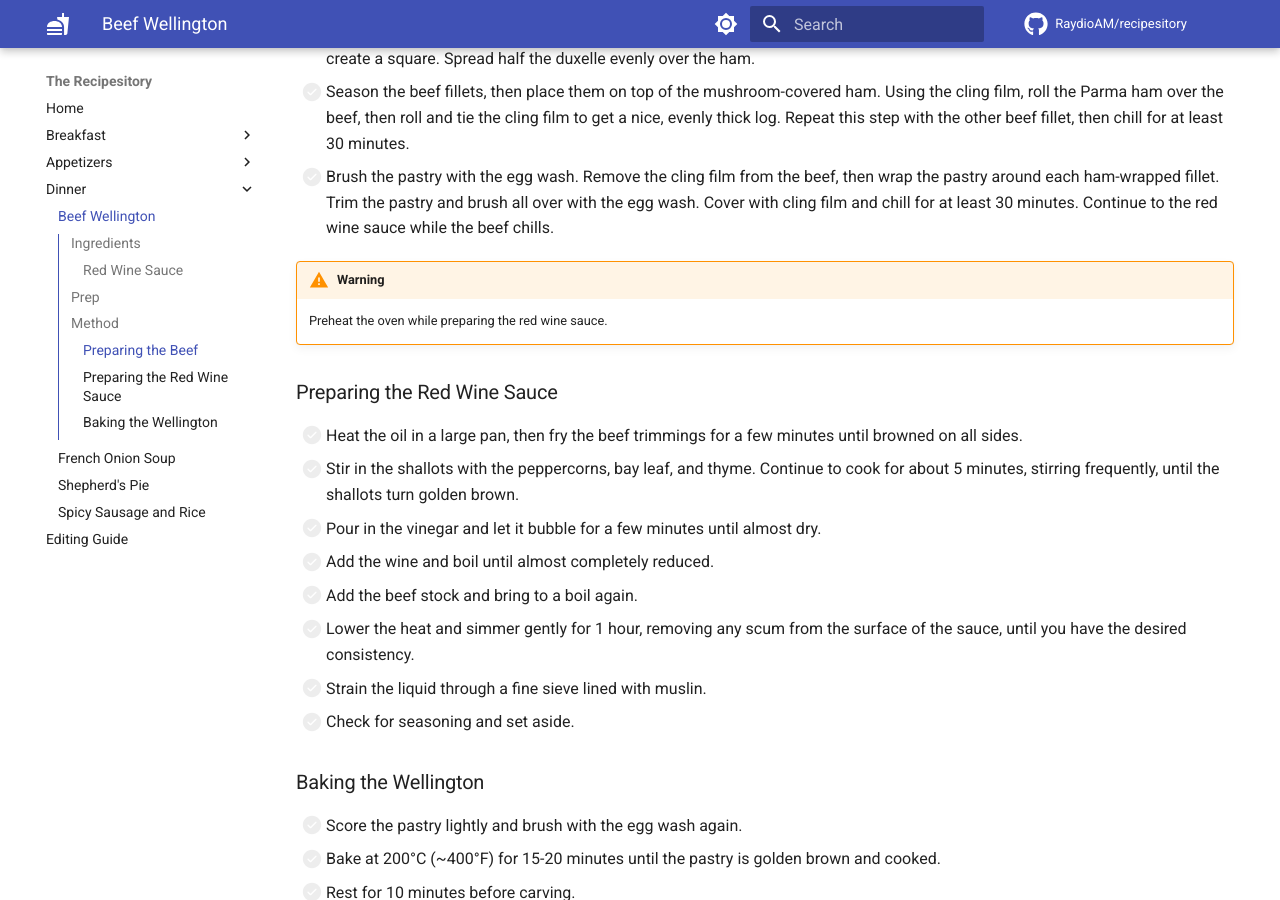
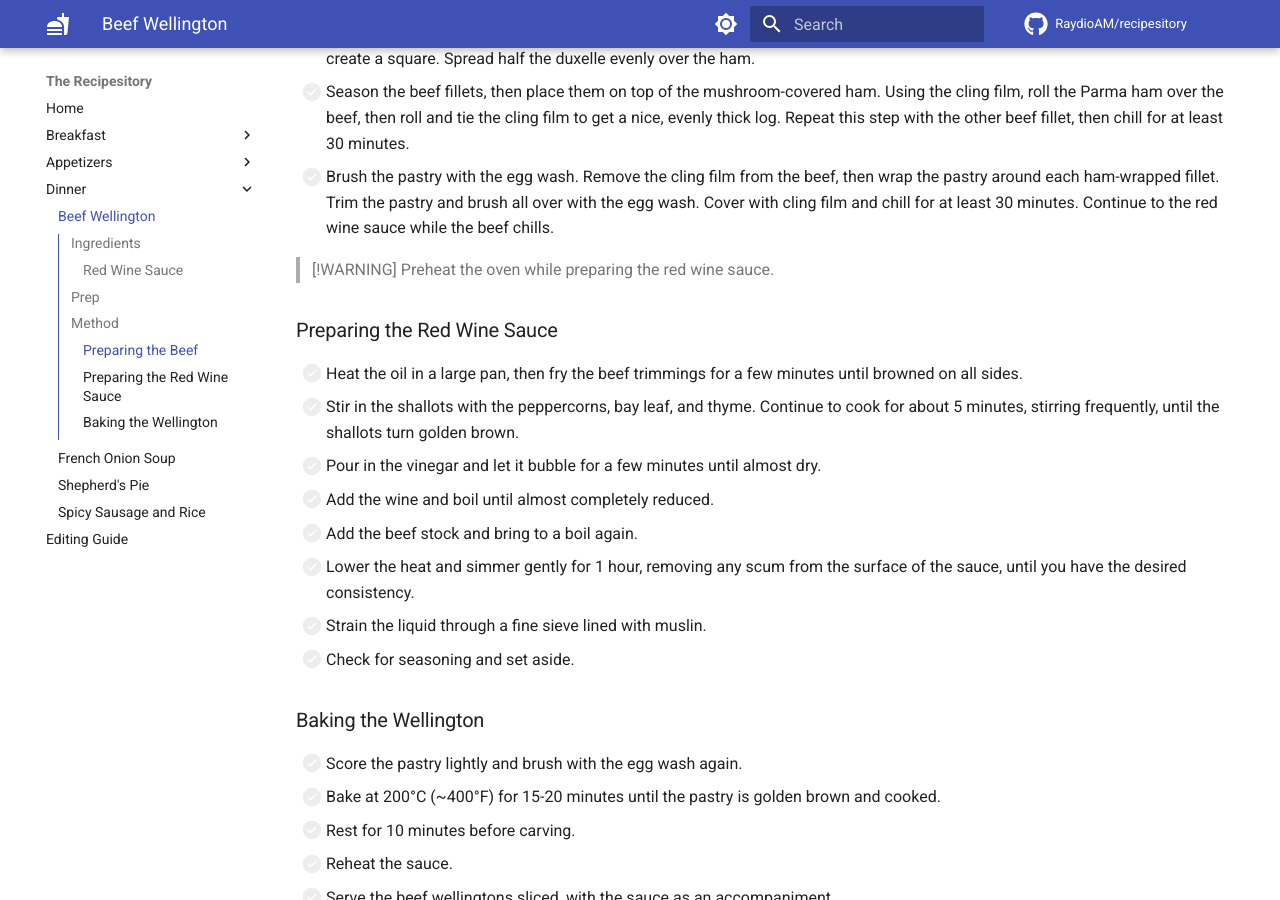
Before and after one commit to RaydioAM/Recipesitory, an MkDocs documentation site: the page built from docs/recipes/beef-wellington.md, in a window 1280 px wide and 900 px high, scrolled down 1822 px. Built offline with MkDocs 1.6.1 and Material for MkDocs 9.7.7, drawn with Linux system fonts in a browser that asks for light colours; comment, search, counter and statistics services are not loaded; part of the change alters nothing that is shown.

```diff
--- a/docs/recipes/beef-wellington.md
+++ b/docs/recipes/beef-wellington.md
@@ -42,8 +42,8 @@
 - [ ] Season the beef fillets, then place them on top of the mushroom-covered ham. Using the cling film, roll the Parma ham over the beef, then roll and tie the cling film to get a nice, evenly thick log. Repeat this step with the other beef fillet, then chill for at least 30 minutes.
 - [ ] Brush the pastry with the egg wash. Remove the cling film from the beef, then wrap the pastry around each ham-wrapped fillet. Trim the pastry and brush all over with the egg wash. Cover with cling film and chill for at least 30 minutes. Continue to the red wine sauce while the beef chills.
 
-!!! warning "Warning"
-    Preheat the oven while preparing the red wine sauce.
+> [!WARNING]
+> Preheat the oven while preparing the red wine sauce.
 
 ### Preparing the Red Wine Sauce
 - [ ] Heat the oil in a large pan, then fry the beef trimmings for a few minutes until browned on all sides.
```
